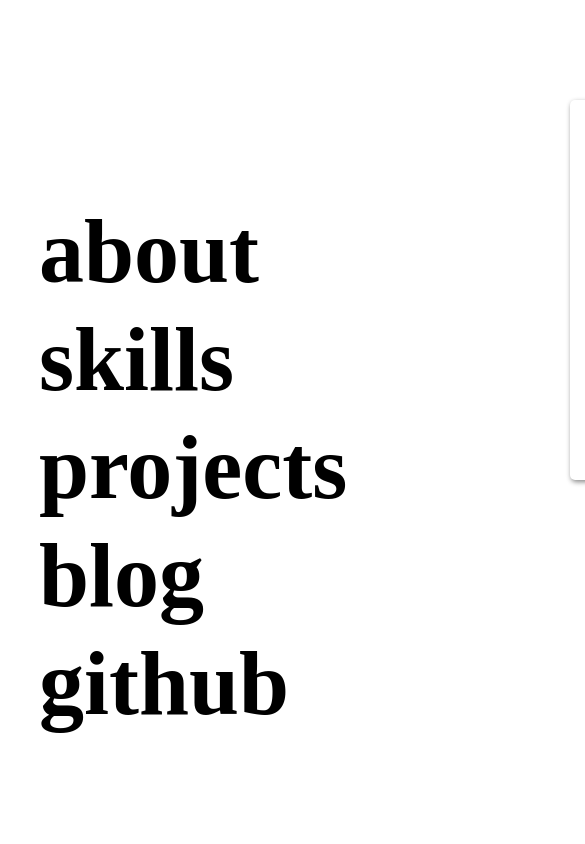
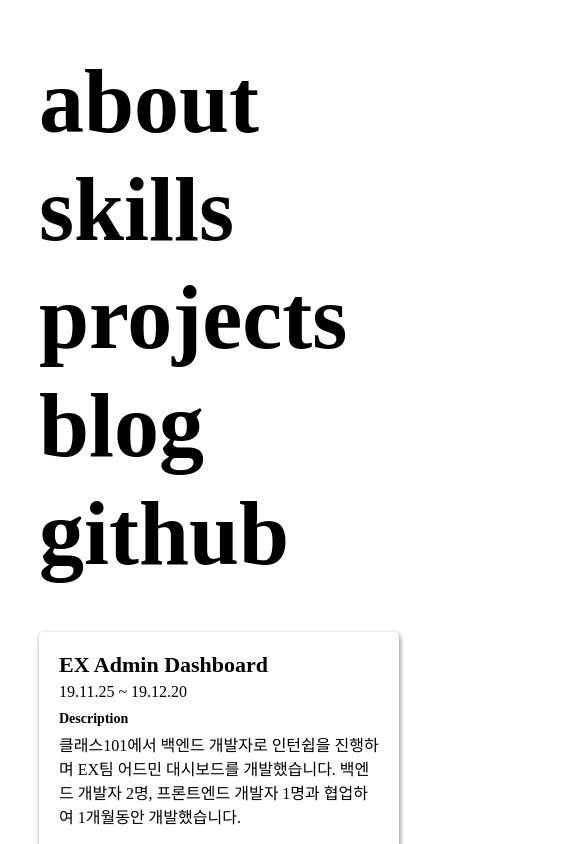
Before and after one commit to saegeullee/portfolio, a React (Create React App) app: page / in a window 390 px wide. Shown: the top 844 px of the page, 585 px wide, since content can reach past the window. Built offline with nearby package versions, Linux system fonts and the light colour scheme.

Commit message:
applied responsiveness for mobile

```diff
--- a/src/components/About/About.module.scss
+++ b/src/components/About/About.module.scss
@@ -14,3 +14,24 @@
     margin-top: 50px;
   }
 }
+
+@media only screen and (max-width: 600px) {
+  .about {
+    margin-top: 50px;
+    width: 100%;
+    max-width: 500px;
+    height: auto;
+    padding: 0;
+    margin-bottom: 100px;
+
+    &__title {
+      font-size: 40px;
+      font-weight: bold;
+    }
+
+    &__details {
+      font-size: 30px;
+      margin-top: 50px;
+    }
+  }
+}
--- a/src/components/Layout/Layout.js
+++ b/src/components/Layout/Layout.js
@@ -57,19 +57,15 @@ class Layout extends Component {
 
     return (
       <div className={classes['layout']}>
-        <div className={classes['layout__nav']}>
         <Navigation
           aboutDisplayed={this.displayAboutHandler}
           projectDisplayed={this.displayProjectsHandler}
           skillsDisplayed={this.displaySkillsHandler}
         />
-        </div>
-        <div className={classes['layout__content']}>
         {displayAbout && <About />}
         {displayProjects && <Projects detailsClicked={this.displayProjectDetailsHandler} />}
         {displayProjectDetails && <ProjectDetails title={this.state.currentDetailsTitle} />}
         {displaySkills && <Skills />}
-        </div>
       </div>
     );
   }
--- a/src/components/Layout/Layout.module.scss
+++ b/src/components/Layout/Layout.module.scss
@@ -1,12 +1,20 @@
 .layout {
   display: flex;
-  position: absolute;
-  left: 10%;
   width: max-content;
 
   margin-top: 200px;
 
-  &__content {
-    // padding: 0 100px;
+  position: absolute;
+  left: 10%;
+}
+
+@media only screen and (max-width: 600px) {
+  .layout {
+    display: flex;
+    width: max-content;
+    justify-content: center;
+
+    margin-top: 50px;
+    flex-direction: column;
   }
 }
--- a/src/components/Link/Link.module.scss
+++ b/src/components/Link/Link.module.scss
@@ -34,3 +34,14 @@
     }
   }
 }
+
+@media only screen and (max-width: 600px) {
+  .link-item {
+    position: relative;
+    display: block;
+    text-decoration: none;
+    margin-bottom: 5px;
+    max-width: 70%;
+    z-index: 10;
+  }
+}
--- a/src/components/Projects/Project/Project.module.scss
+++ b/src/components/Projects/Project/Project.module.scss
@@ -64,3 +64,16 @@
     }
   }
 }
+
+@media only screen and (max-width: 600px) {
+  .project {
+    width: 60%;
+    height: 380px;
+    border-radius: 5px;
+    box-shadow: 1px 2px 5px #888888;
+    display: flex;
+    flex-direction: column;
+    justify-content: space-between;
+    margin-top: 30px;
+  }
+}
--- a/src/components/Projects/ProjectDetails/ProjectDetails.module.scss
+++ b/src/components/Projects/ProjectDetails/ProjectDetails.module.scss
@@ -70,3 +70,26 @@
     height: auto;
   }
 }
+
+@media only screen and (max-width: 600px) {
+  .projectDetails {
+    padding: 0;
+    margin-top: 50px;
+    width: 100%;
+    max-width: 500px;
+    height: auto;
+
+    display: flex;
+    flex-direction: column;
+
+    &__description-wrapper {
+      width: 500px;
+    }
+
+    &__gif {
+      margin-top: 50px;
+      width: 500px;
+      height: auto;
+    }
+  }
+}
--- a/src/components/Projects/Projects.module.scss
+++ b/src/components/Projects/Projects.module.scss
@@ -10,3 +10,16 @@
   max-width: 900px;
   height: 800px;
 }
+
+@media only screen and (max-width: 600px) {
+  .projects {
+    padding: 0;
+    margin: 200px auto;
+    display: flex;
+    flex-wrap: nowrap;
+    justify-content: center;
+    flex-direction: column;
+    height: 1000px;
+    max-width: 600px;
+  }
+}
--- a/src/components/Skills/Skills.module.scss
+++ b/src/components/Skills/Skills.module.scss
@@ -33,3 +33,13 @@
     margin-top: 2px;
   }
 }
+
+@media only screen and (max-width: 600px) {
+  .skills {
+    margin-top: 50px;
+    width: 100%;
+    max-width: 500px;
+    height: auto;
+    padding: 0;
+  }
+}
--- a/src/components/Text/Text.module.scss
+++ b/src/components/Text/Text.module.scss
@@ -34,3 +34,13 @@
     }
   }
 }
+
+@media only screen and (max-width: 600px) {
+  .text-item {
+    position: relative;
+    text-decoration: none;
+    margin-bottom: 5px;
+    max-width: 70%;
+    cursor: pointer;
+  }
+}
```
Lines whose indentation alone changed are shown as unchanged.
